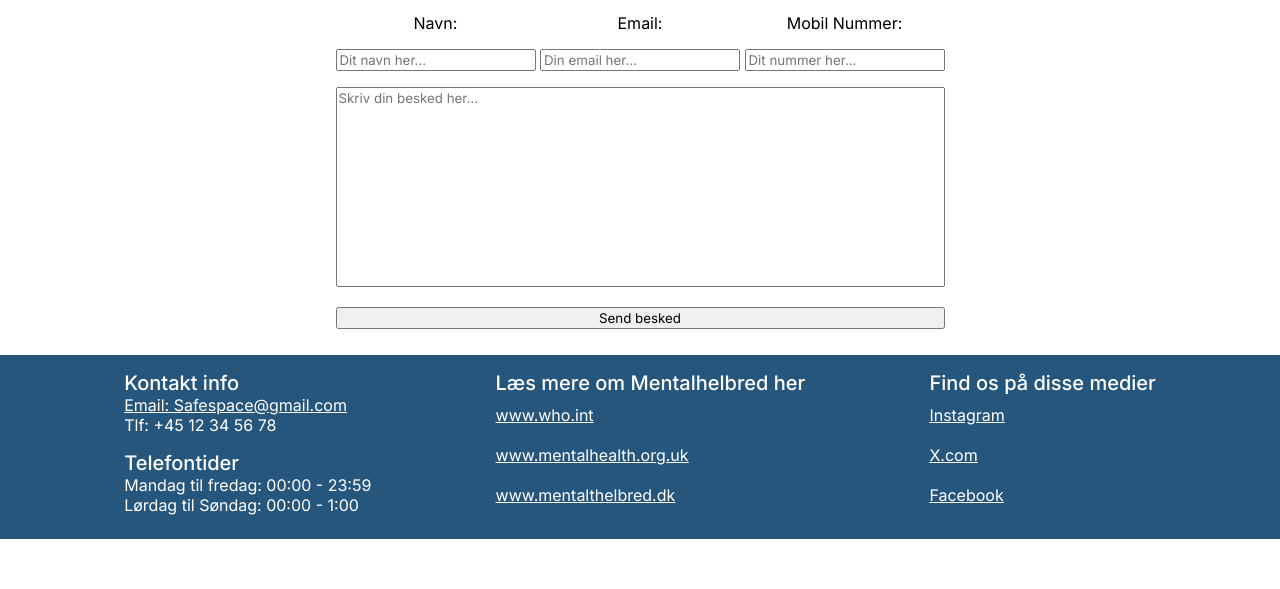
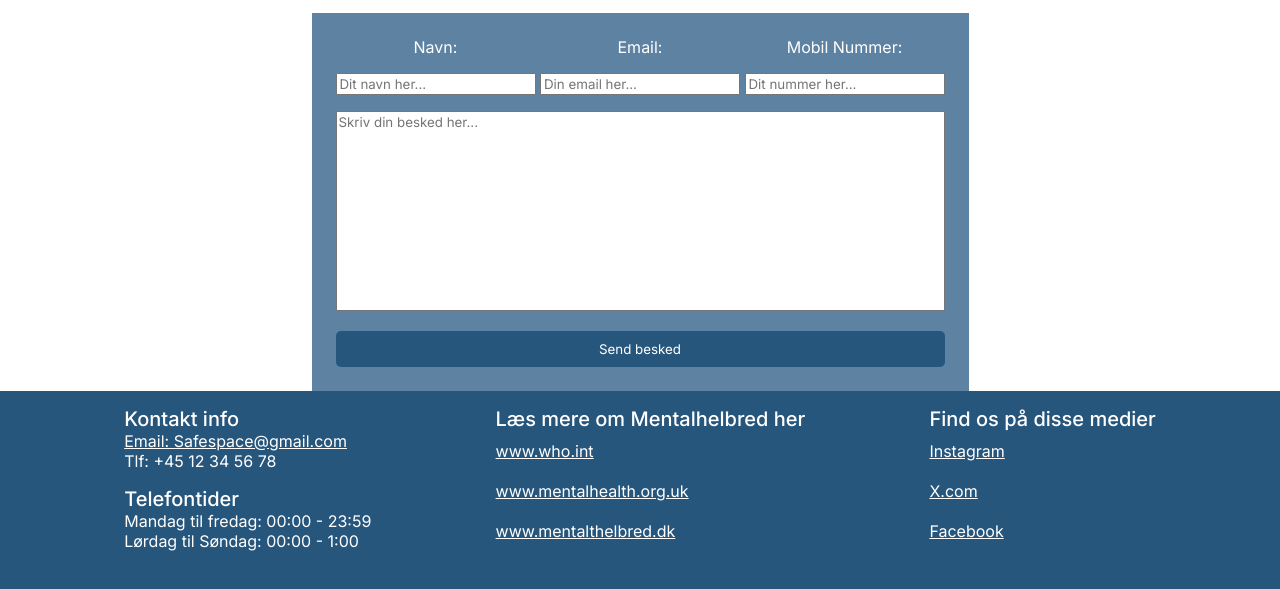
Before and after one commit to Dmoniatrix/Projekt-2-VS, a plain HTML site: page kontakt.html in a window 1280 px wide. Shown: the part 261-850 px from the top of the page. Before the commit the page ends 800 px from the top, so only its background shows below. Drawn offline with Linux system fonts and the light colour scheme; a web font is replaced by a local one.

Commit message:
same thing

```diff
--- a/CSS/style.css
+++ b/CSS/style.css
@@ -15,6 +15,10 @@ body {
   grid-template-rows: auto 1fr auto;
   min-height: 100dvh;
   margin: 0;
+}
+
+main{
+    flex: 1;
 }
 
 h1 {
@@ -90,10 +94,7 @@ h2 {
         color: #fff;
         display: flex;
         justify-content: space-evenly;
-        padding-bottom: 1.5rem;
-        position: absolute;
-        bottom: 0;
-        width: 100%;
+        padding-bottom: 3rem;
     }
 
     @media (max-width: 768px) {
@@ -123,7 +124,9 @@ h2 {
         display: inline-flex;
         flex-direction: column;
         gap: 1rem;
-
+        background-color: #5d82a2;
+        color: #fff;
+        padding: 1.5rem;
     }
 
     .kontaktform label{
@@ -140,3 +143,13 @@ h2 {
     overflow: hidden;
     box-sizing: border-box;
     }
+
+    .kontaktform button {
+        background-color: #27567D;
+        color: white;
+        border: none;
+        padding: 10px 20px;
+        border-radius: 5px;
+        cursor: pointer;
+
+    }
--- a/kontakt.html
+++ b/kontakt.html
@@ -37,7 +37,7 @@
                     <textarea id="besked" name="besked" placeholder="Skriv din besked her..."></textarea>
                 </section>
 
-                <button type="submit">Send besked</button>
+                <button type="submit" aria-label="send knap">Send besked</button>
 
             </form>
         </center>
```
